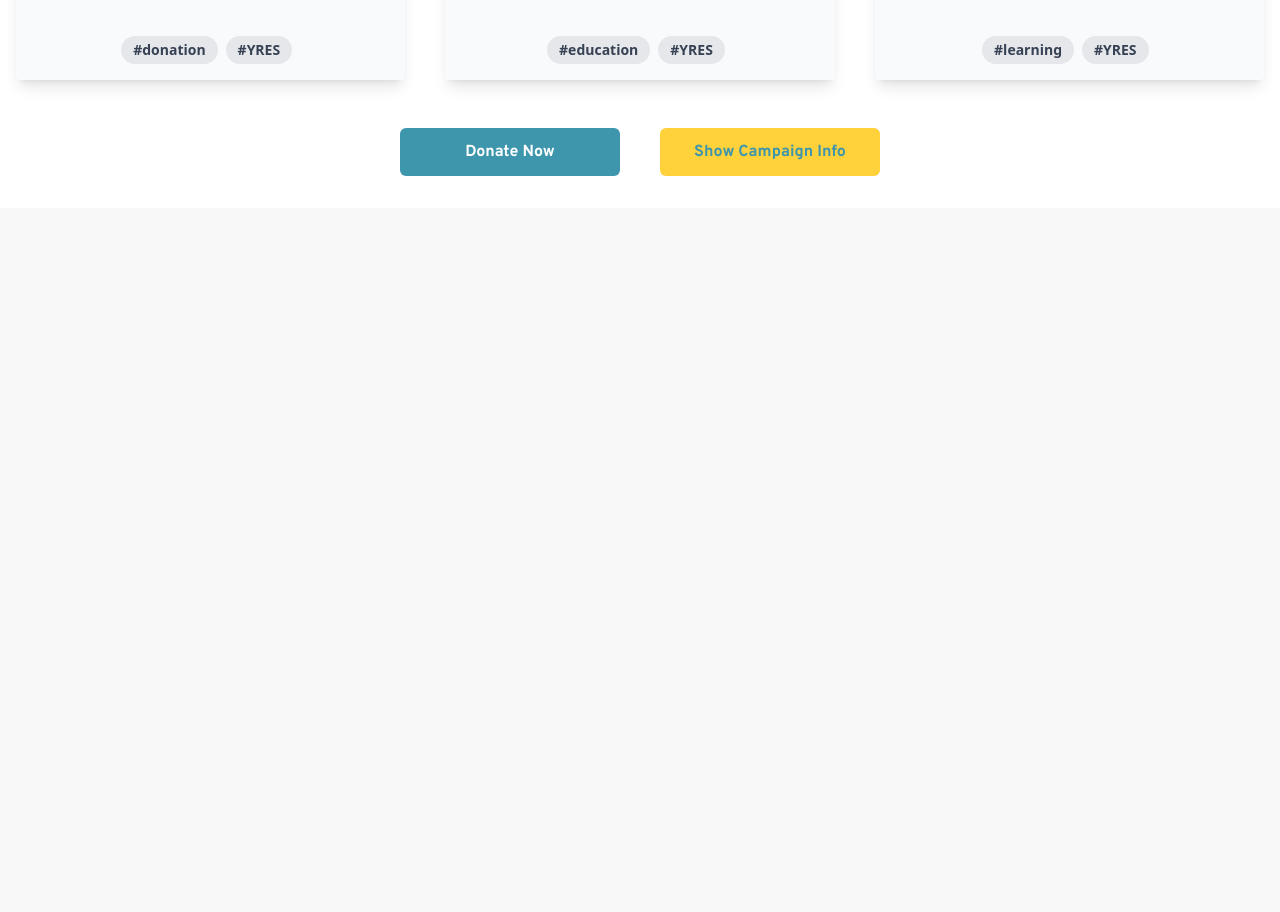
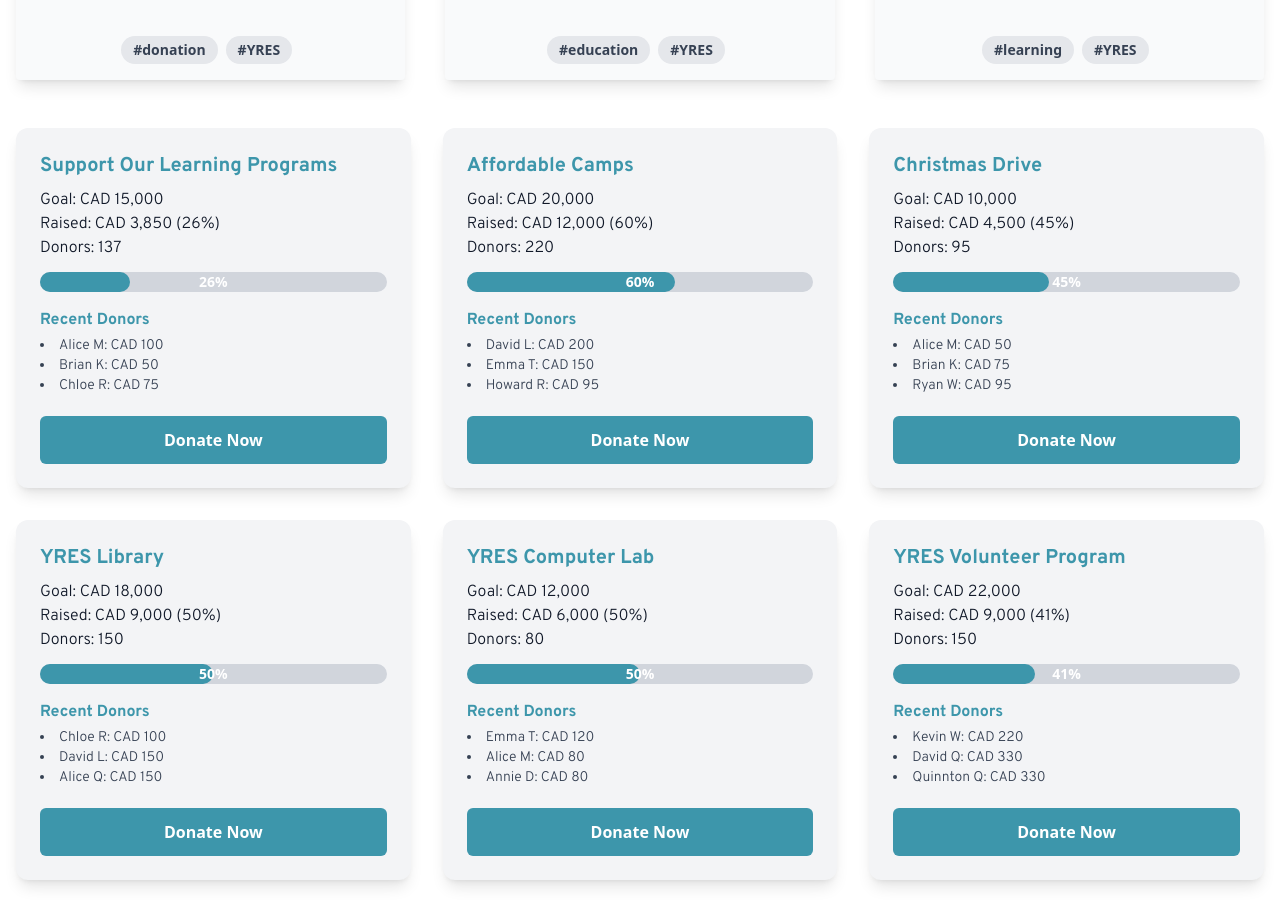
Before and after one commit to ZiyangWangGit/YRES-Donation, a React (Vite) app in the folder yres-donation/: page / in a window 1280 px wide. Shown: the part 1382-2294 px from the top of the page. Before the commit the page ends 1590 px from the top, so only its background shows below. Built offline with nearby package versions, Linux system fonts and the light colour scheme.

Commit message:
updating hero page and README

```diff
--- a/yres-donation/src/components/Hero.jsx
+++ b/yres-donation/src/components/Hero.jsx
@@ -5,7 +5,7 @@ import donationImg from "../assets/donation.jpg";
 import "../index.css";
 
 const Hero = () => {
-  const [showCampaignInfo, setShowCampaignInfo] = useState(false);
+
 
   // Calculate percentage for progress bar
   const percentage = Math.min(
@@ -110,28 +110,7 @@ const Hero = () => {
           ))}
         </div>
 
-        {/* Buttons */}
-        <div className="font-body flex flex-col sm:flex-row justify-center items-center gap-10 mt-12">
-          <a
-            href="https://www.canadahelps.org/en/charities/yorkeducation/"
-            target="_blank"
-            rel="noopener noreferrer"
-          >
-            <button className="bg-[#3D96AB] text-white w-[200px] sm:w-[220px] rounded-md font-bold py-3 hover:bg-[#2B7A88] transition duration-300">
-              Donate Now
-            </button>
-          </a>
-
-          <button
-            className="bg-[#FFD13A] text-[#3D96AB] w-[200px] sm:w-[220px] rounded-md font-bold py-3 hover:bg-[#3D96AB] hover:text-white transition duration-300"
-            onClick={() => setShowCampaignInfo(!showCampaignInfo)}
-          >
-            {showCampaignInfo ? "Hide Campaign Info" : "Show Campaign Info"}
-          </button>
-        </div>
-
 {/* Campaign Info */}
-{showCampaignInfo && (
 <div className="mt-12 grid gap-8 sm:grid-cols-2 lg:grid-cols-3">
   {donationData.map((campaign, index) => {
     const percentage = Math.min(
@@ -178,18 +157,29 @@ const Hero = () => {
             <ul className="font-body text-sm list-disc list-inside text-gray-700">
               {campaign.recentDonors.map((donor, i) => (
                 <li key={i}>
-                    {donor.name}: {campaign.currency}{" "}
-                    {donor.amount.toLocaleString()}
+                  {donor.name}: {campaign.currency} {donor.amount.toLocaleString()}
                 </li>
               ))}
             </ul>
           </div>
         )}
+
+        {/* Donate Now Button */}
+        <a
+          href={campaign.donationUrl || "https://www.canadahelps.org/en/charities/yorkeducation/"}
+          target="_blank"
+          rel="noopener noreferrer"
+        >
+          <button className="mt-5 bg-[#3D96AB] w-full text-white rounded-md font-bold py-3 hover:bg-[#2B7A88] transition duration-300">
+            Donate Now
+          </button>
+        </a>
       </div>
     );
   })}
 </div>
-)}
+
+
 
       </div>
     </div>
--- a/yres-donation/src/data/mockData.js
+++ b/yres-donation/src/data/mockData.js
@@ -13,6 +13,7 @@ export const donationData = [
       { name: "Brian K", amount: 50 },
       { name: "Chloe R", amount: 75 },
     ],
+    donateUrl: "",
   },
   {
     goal: 20000,
@@ -24,6 +25,7 @@ export const donationData = [
     recentDonors: [
       { name: "David L", amount: 200 },
       { name: "Emma T", amount: 150 },
+      { name: "Howard R", amount: 95 },
     ],
   },
   {
@@ -36,6 +38,7 @@ export const donationData = [
     recentDonors: [
       { name: "Alice M", amount: 50 },
       { name: "Brian K", amount: 75 },
+      { name: "Ryan W", amount: 95 },
     ],
   },
   {
@@ -48,6 +51,7 @@ export const donationData = [
     recentDonors: [
       { name: "Chloe R", amount: 100 },
       { name: "David L", amount: 150 },
+      { name: "Alice Q", amount: 150 },
     ],
   },
   {
@@ -60,9 +64,10 @@ export const donationData = [
     recentDonors: [
       { name: "Emma T", amount: 120 },
       { name: "Alice M", amount: 80 },
+      { name: "Annie D", amount: 80 },
     ],
   },
-    {
+  {
     goal: 22000,
     raised: 9000,
     donors: 150,
@@ -72,6 +77,7 @@ export const donationData = [
     recentDonors: [
       { name: "Kevin W", amount: 220 },
       { name: "David Q", amount: 330 },
+      { name: "Quinnton Q", amount: 330 },
     ],
   },
 ];
```
Also changed, not shown: 1 other file (tests, documents, lock files or other folders). Lines whose indentation alone changed are shown as unchanged.
